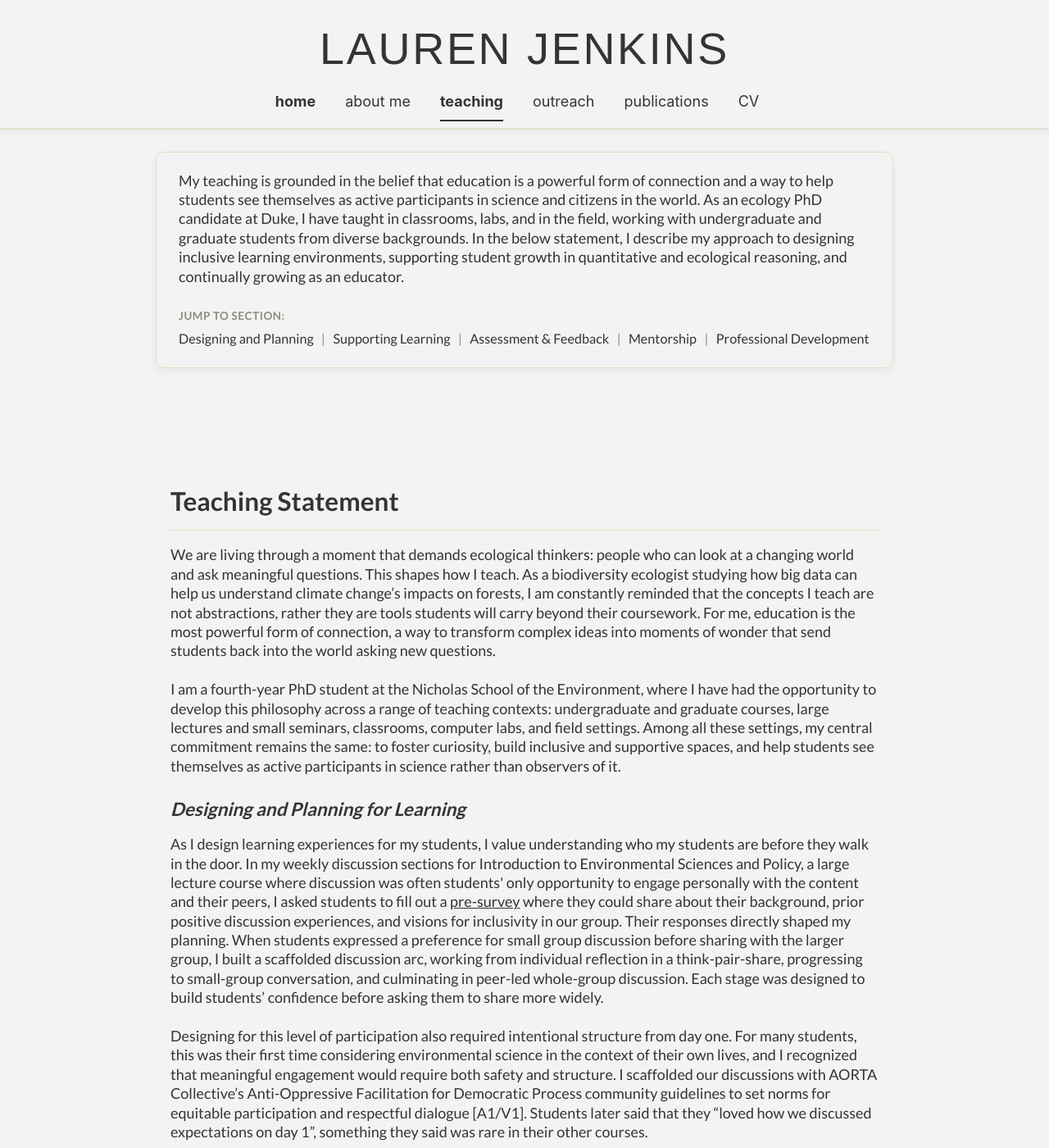
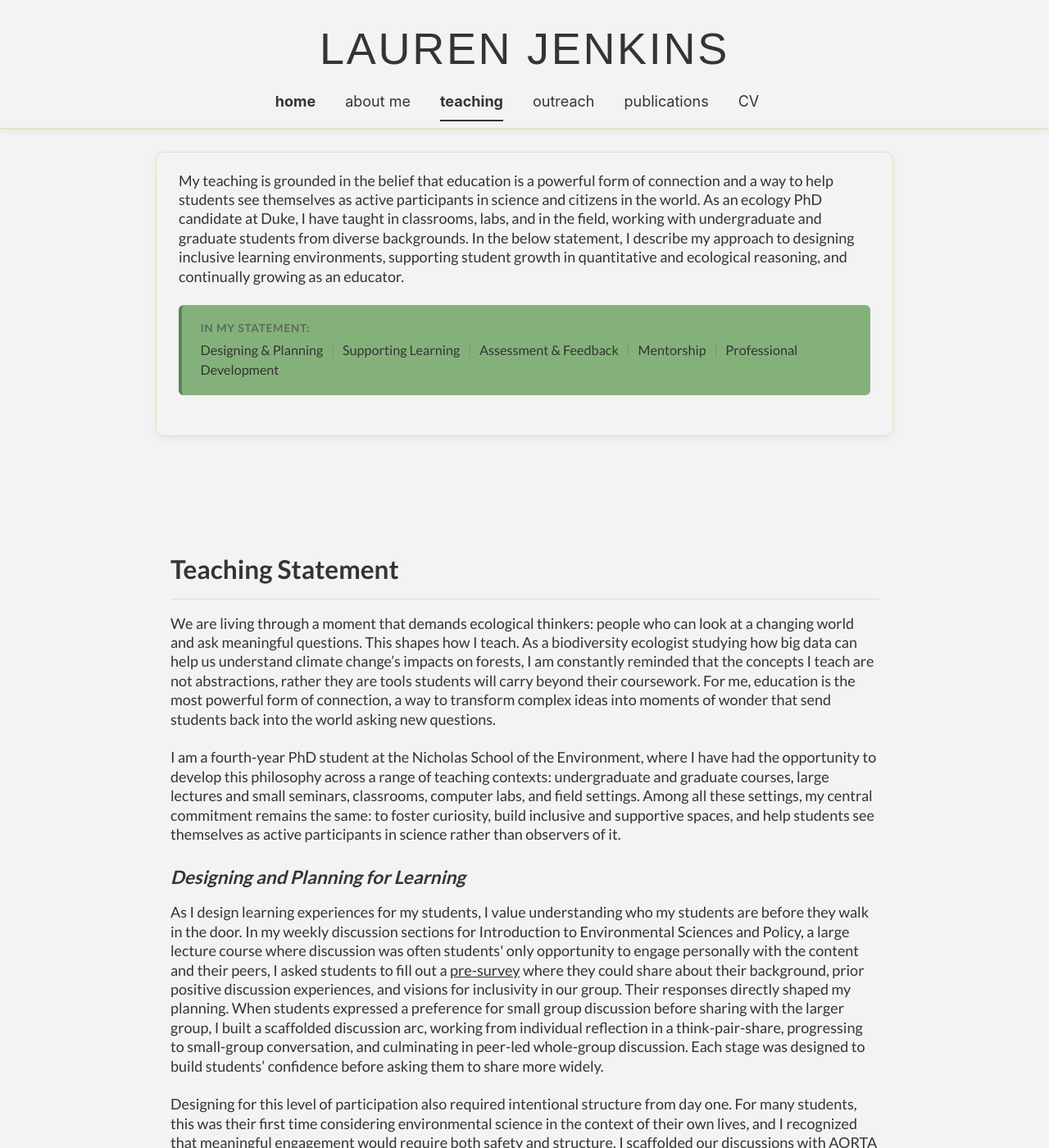
Before and after one commit to jenkinslauren/jenkinslauren.github.io, a Jekyll site: the page built from _pages/teaching.html, in a window 1280 px wide and 1400 px high. Shown: the whole window at 82% size. Built offline with Jekyll 4.4.1, drawn with Linux system fonts in a browser that asks for light colours; some web fonts are replaced; a script bundle is joined from its source files by our own code; library files that are not in the unit come from our copies.

Commit message:
statement

```diff
--- a/_pages/teaching.html
+++ b/_pages/teaching.html
@@ -13,9 +13,9 @@ author_profile: false
   </p>
 
   <div class="teaching-outline">
-    <strong>Jump to section:</strong>
+    <strong>In my statement:</strong>
     <ul>
-      <li><a href="#designing-learning">Designing and Planning</a></li>
+      <li><a href="#designing-learning">Designing & Planning</a></li>
       <li><a href="#supporting-learning">Supporting Learning</a></li>
       <li><a href="#assessment">Assessment & Feedback</a></li>
       <li><a href="#mentorship">Mentorship</a></li>
--- a/_sass/layout/_page.scss
+++ b/_sass/layout/_page.scss
@@ -624,15 +624,24 @@
 }
 
 .teaching-outline {
-  margin-top: 0.5rem;
+  max-width: 900px;
+  margin: 0 auto 1.5rem auto;
+  padding: 1rem 1.25rem;
+
+  background: #84B179;
+  border-left: 4px solid #5a845a;
+  border-radius: 6px;
+
   font-size: 0.9rem;
 }
 
 .teaching-outline strong {
+  display: block;
   font-size: 0.75rem;
   text-transform: uppercase;
-  letter-spacing: 0.04em;
-  color: var(--global-text-color-light);
+  letter-spacing: 0.06em;
+  color: #5a6b5d;
+  margin-bottom: 0.25rem;
 }
 
 .teaching-outline ul {
```
